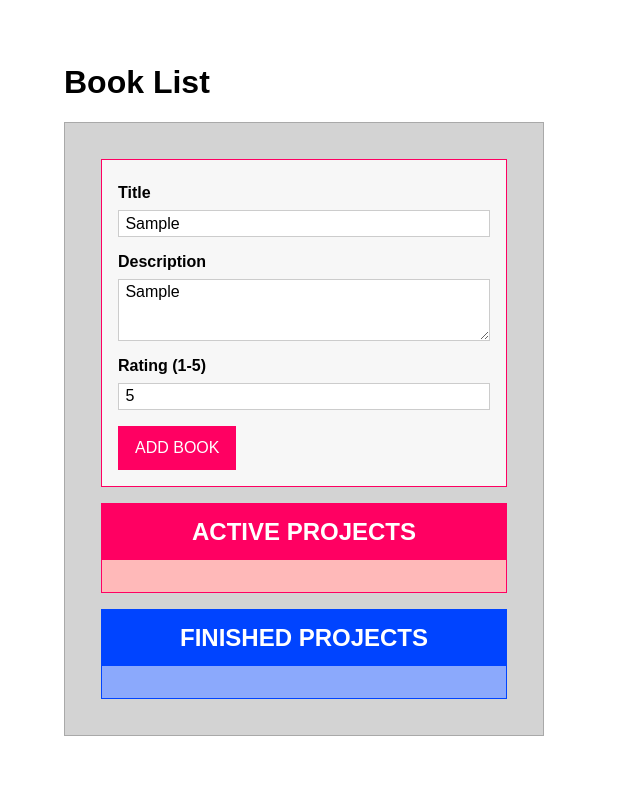
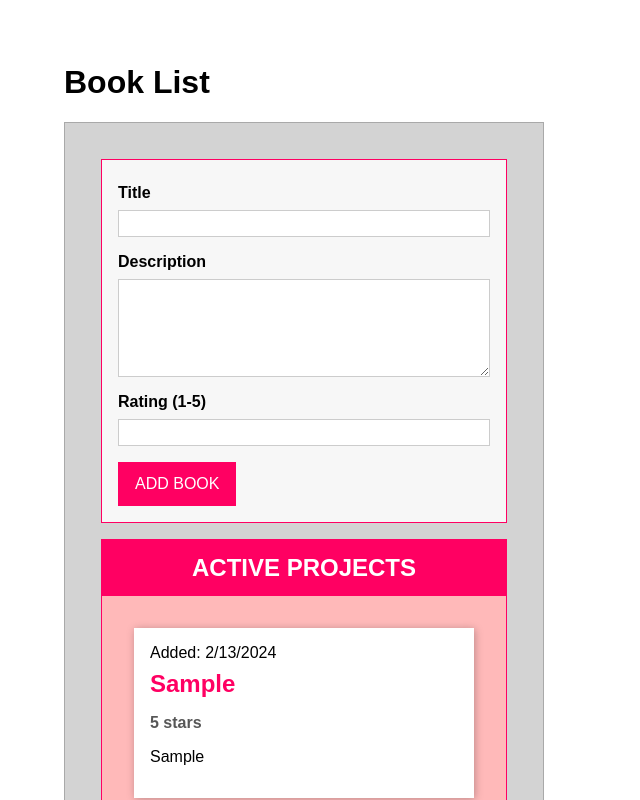
Before and after one commit to jmcclung3509/drag-drop-typescript, a website with bundled scripts: page index.html in a window 1280 px wide. Both pictures are taken after typing "Sample", "Sample", "5" into the empty fields and a click on the button "ADD BOOK". Shown: the top 800 px of the page, without its empty margins (0-640 px from the left). Built offline with nearby package versions, Linux system fonts and the light colour scheme.

Commit message:
Changed input validation

```diff
--- a/index.html
+++ b/index.html
@@ -19,11 +19,11 @@
         </div>
         <div class="form-control">
           <label for="description">Description</label>
-          <textarea id="description" rows="3"></textarea>
+          <textarea id="description" rows="5"></textarea>
         </div>
         <div class="form-control">
           <label for="rating">Rating (1-5)</label>
-          <input type="number" id="rating" step="1" min="0" max="5" />
+          <input type="number" id="rating" step="1" min="1" max="6" />
         </div>
         <button type="submit">ADD BOOK</button>
       </form>
--- a/src/app.ts
+++ b/src/app.ts
@@ -406,8 +406,8 @@ class ProjectInput extends Component<HTMLDivElement, HTMLFormElement> {
     const ratingValidatable: Validatable = {
       value: +enteredRating,
       required: true,
-      min: 1,
-      max: 5,
+      min: 0,
+      max: 6,
     };
 
     //make sure input is not empty
```
